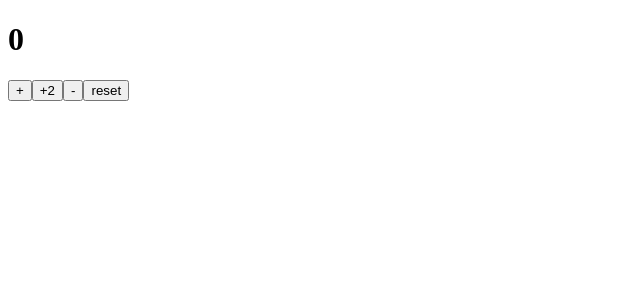
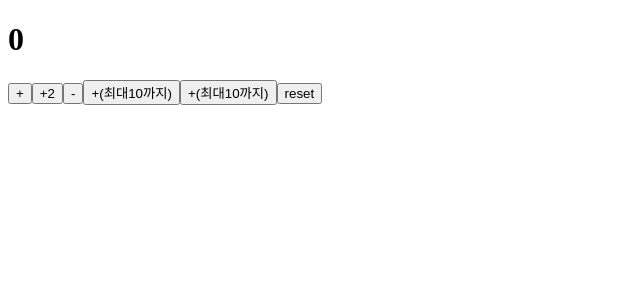
Before and after one commit to hyeonseo8822/Programming, a React (Vite) app: page / in a window 1280 px wide. Shown: the top 300 px of the page, without its empty margins (0-640 px from the left). Built offline with nearby package versions, Linux system fonts and the light colour scheme.

Commit message:
CountApp +(최대10끼지) 끝

```diff
--- a/src/CounterApp.jsx
+++ b/src/CounterApp.jsx
@@ -1,3 +1,4 @@
+//https://programming.s2418.workers.dev/
 //파일 구조 시험 문제
 import { useState } from 'react'
 // import './App.css'
@@ -6,14 +7,20 @@ function CounterApp() {
   // 상태값, 이전 상태값 setCount는 count의 상태값을 변경하는 함수;
   const [count, setCount] = useState(0)
 
+  const plusMax10 = () => {
+    setCount((count) => Math.min(count + 1, 10))
+  }
   return (
     // 자바스크립트로 변환
     <>
-    <h1>{count}</h1>
-    <button onClick={() => setCount((count) => count + 1)}>+</button>
-    <button onClick={() => setCount((count) => count + 2)}>+2</button>
-    <button onClick={() => setCount((count) => count - 1)}>-</button>
-    <button onClick={() => setCount(0)}>reset</button>
+      <h1>{count}</h1>
+      <button onClick={() => setCount((count) => count + 1)}>+</button>
+      <button onClick={() => setCount((count) => count + 2)}>+2</button>
+      <button onClick={() => setCount((count) => count - 1)}>-</button>
+      <button onClick={() => setCount((count) => Math.min(count + 1, 10))}>+(최대10까지)</button>
+      <button onClick={() => plusMax10()}> +(최대10까지)</button >
+      <button onClick={() => setCount(0)}>reset</button>
+      {/* <button onClick={setCount(0)}>reset</button> */}
       {/* <button
         className="counter"
         onClick={() => setCount((count) => count + 1)}
```
Also changed, not shown: 1 other file (tests, documents, lock files or other folders).
